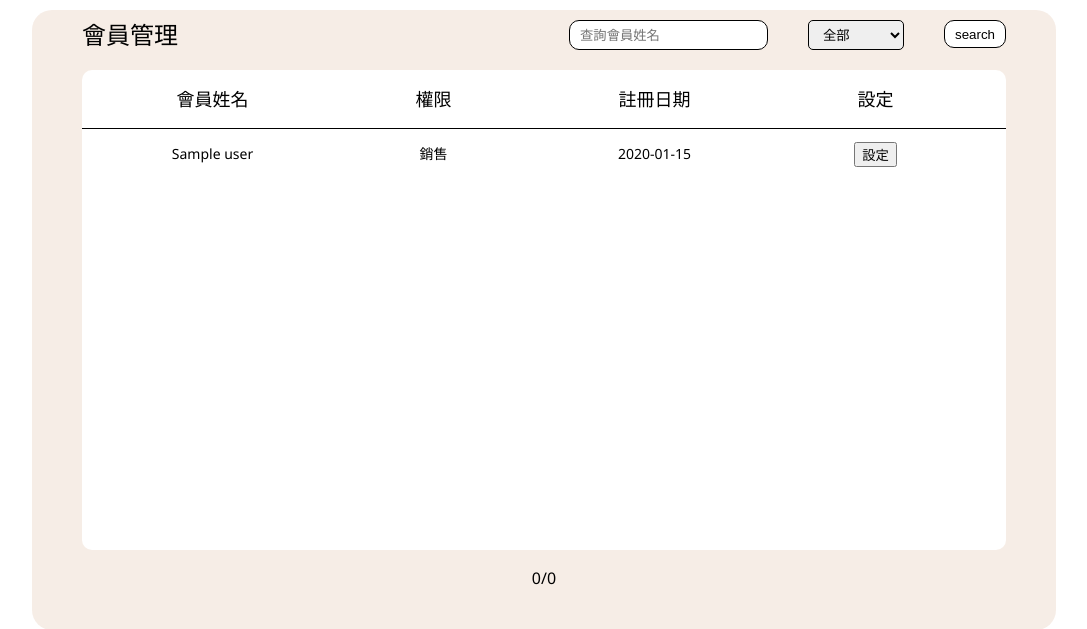
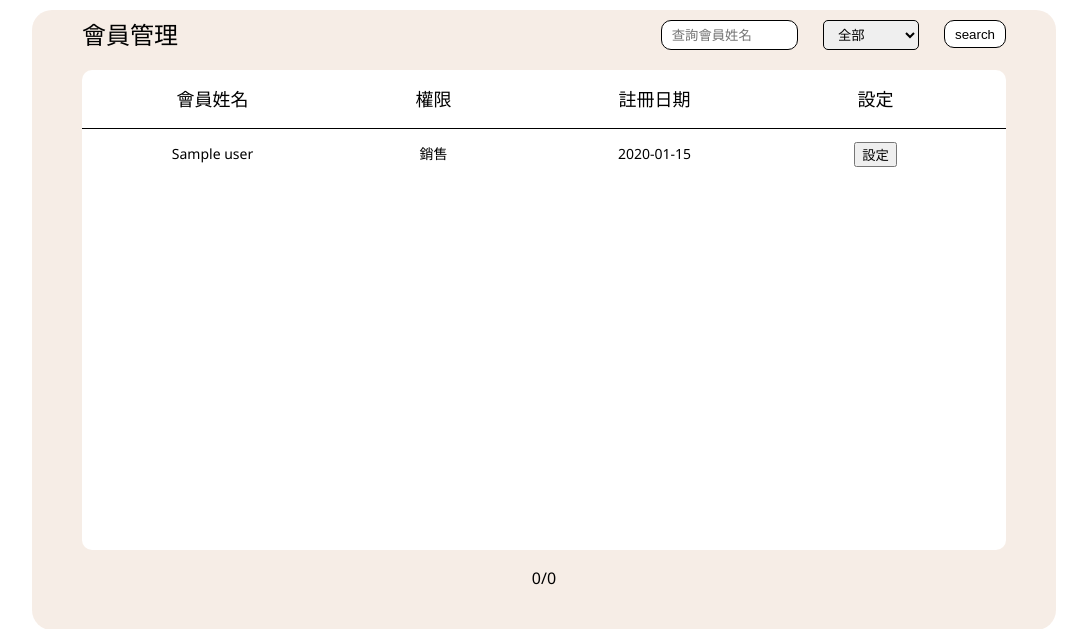
Before and after one commit to Liaoesn/Gold, a Flask app: page /user/list in a window 1280 px wide. Shown: the part 120-749 px from the top of the page, without its empty margins (96-1183 px from the left). Run offline with Flask 3, Linux system fonts and the light colour scheme; a database or web service that is not in the repository returns one stand-in record (values such as "Sample title"); data that the repository does not hold is empty; some libraries are stand-ins or nearby versions; some web fonts are replaced.

Commit message:
修改-input css

```diff
--- a/static/css/common/list.css
+++ b/static/css/common/list.css
@@ -11,23 +11,29 @@ main{
     display: flex;
     justify-content: space-between;
     align-items: center;
+    overflow: hidden;
 }
 .title h1{
     display: flex;
     font-size: 24px;
-    margin: 0 50px;
+    margin-left: 50px;
 }
 .inputForm{
     height: 30px;
     display: flex;
-    justify-content: center;
-    margin: 0 30px;
+    justify-content: flex-end;
+    margin-right: 30px;
+    width: 75%;
 }
 .inputForm input{
+    margin: 0 5px;
     border-radius: 10px;
+    width: 15%;
 }
 .inputForm input[type='submit']{
     background-color: white;
+    width: fit-content;
+    margin-right: 20px;
 }
 .inputForm input[type='submit']:active{
     background-color: rgb(141, 197, 128);
```
